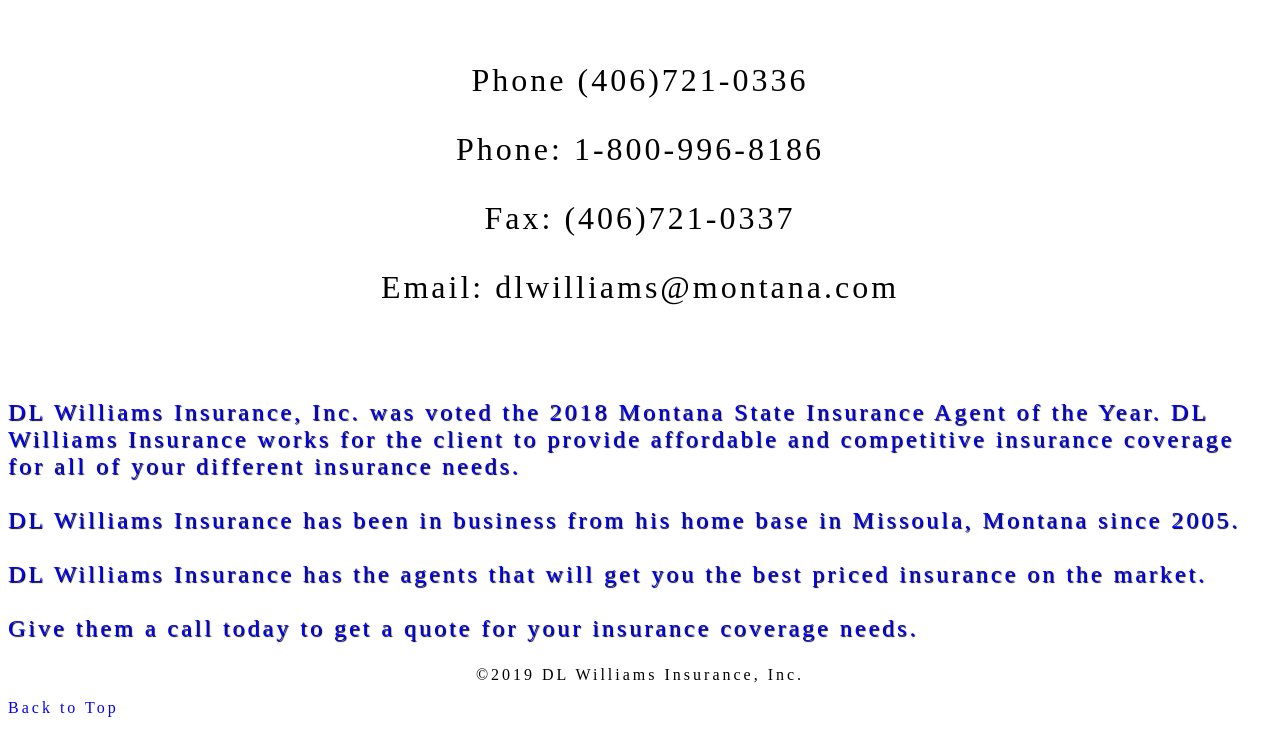
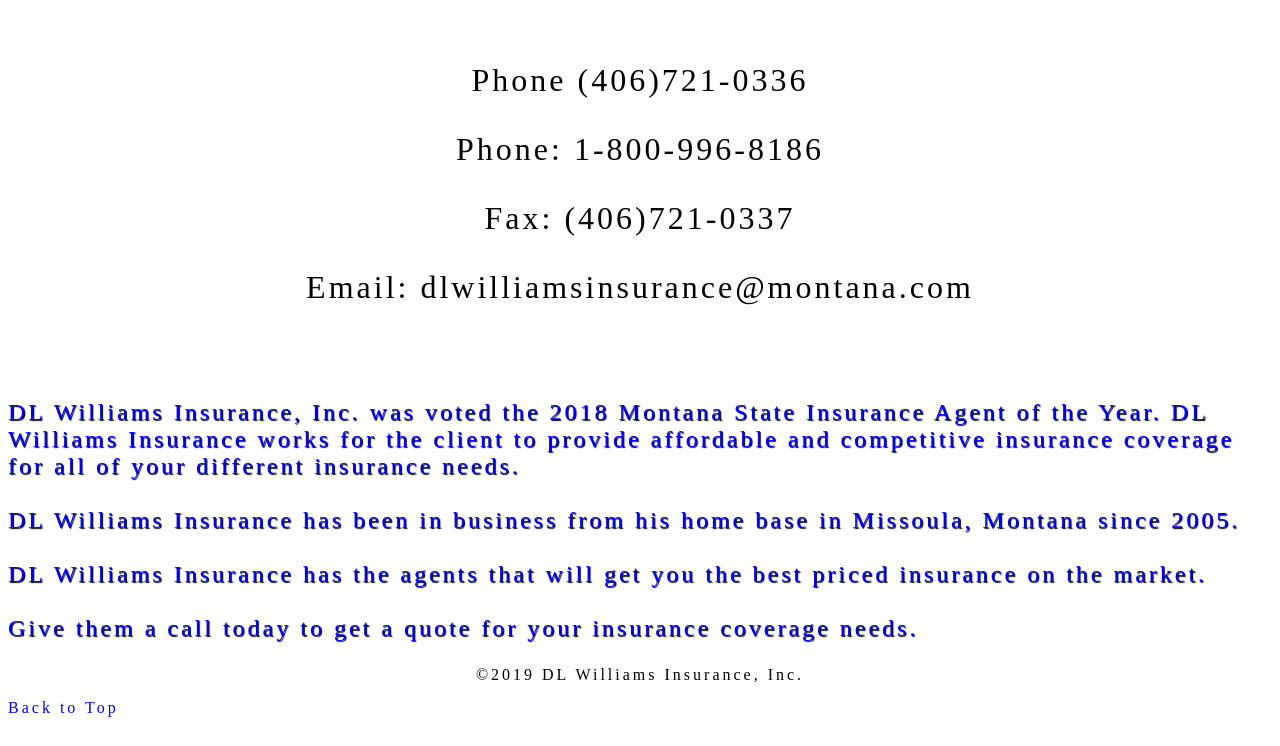
Before and after one commit to jillwilliams/insurance, a plain HTML site: page index.html in a window 1280 px wide. Shown: the part 5518-6264 px from the top of the page. Drawn offline with Linux system fonts and the light colour scheme; a web font is replaced by a local one.

Commit message:
Update index.html

```diff
--- a/index.html
+++ b/index.html
@@ -96,7 +96,7 @@
         <p id="phone">Phone (406)721-0336</p>
         <p id="toll-free">Phone: 1-800-996-8186</p>
         <p id="fax">Fax: (406)721-0337</p>
-        <p id="email">Email: dlwilliams@montana.com</p>
+        <p id="email">Email: dlwilliamsinsurance@montana.com</p>
         <br>
     </div>
     <div>
```
